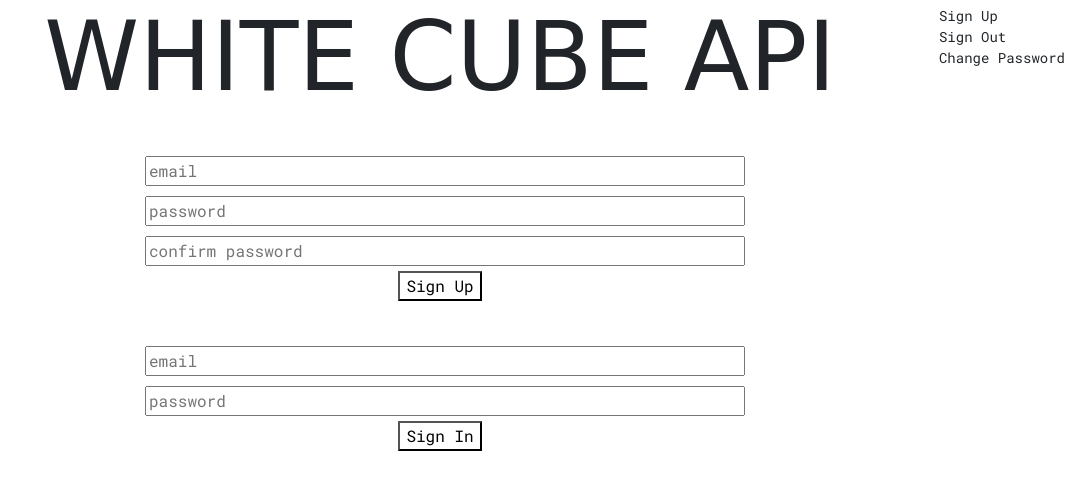
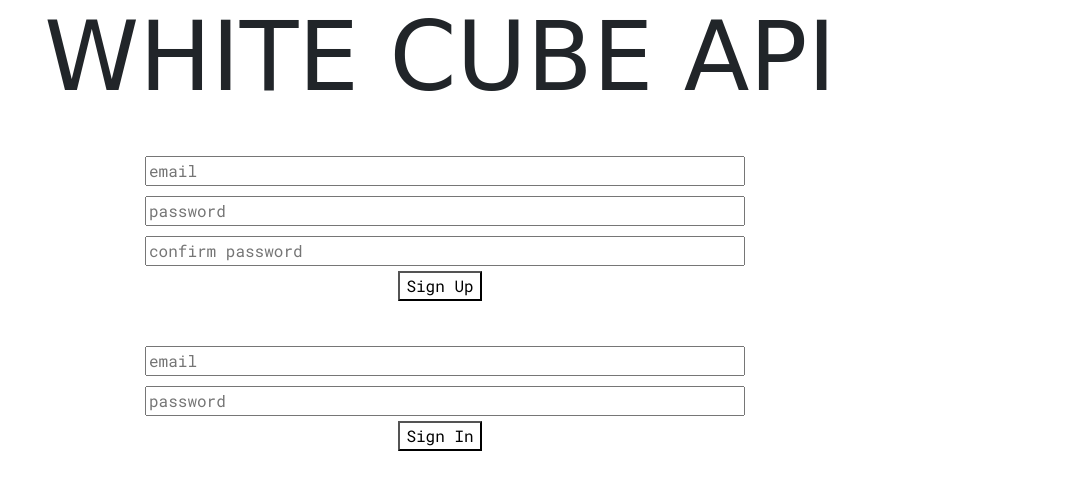
Before and after one commit to krisbarr/white-cube-client, a website built with webpack: page index.html in a window 1280 px wide. Shown: the whole page, without its empty margins (200-1280 px from the left). Built offline with nearby package versions, Linux system fonts and the light colour scheme; files whose address does not match are found by name; a web font is replaced by a local one.

Commit message:
Delete non-functional html, fix linter in ui.js, add to README

```diff
--- a/assets/scripts/ui.js
+++ b/assets/scripts/ui.js
@@ -3,8 +3,6 @@
 const store = require('./store')
 const events = require('./events')
 const api = require('./api')
-const createPainting = api.createPainting
-
 const onSignUpSuccess = function () {
   $('#message').text("You're signed up!")
   $('#sign-up').trigger('reset')
@@ -30,7 +28,7 @@ const onSignInSuccess = function (response) {
   $('#paintings-index').show()
 }
 const onChangePasswordSuccess = function () {
-  $('#message').text("Your password has been changed")
+  $('#message').text('Your password has been changed')
   $('#change-password').trigger('reset')
 }
 const onSignOutSuccess = function () {
@@ -91,7 +89,6 @@ const onDestroySuccess = function () {
   $('#paintings-destroy').trigger('reset')
 }
 
-
 module.exports = {
   onSignUpSuccess,
   onError,
--- a/index.html
+++ b/index.html
@@ -14,11 +14,6 @@
     <body>
       <div id='#header'>
         <h1>WHITE CUBE <span>API</span></h1>
-        <ul>
-          <li>Sign Up</li>
-          <li>Sign Out</li>
-          <li>Change Password</li>
-        </ul>
     </div>
       <p id="message"></p>
       <div id="auth">
```
Also changed, not shown: README.md. Lines whose indentation alone changed are shown as unchanged.
